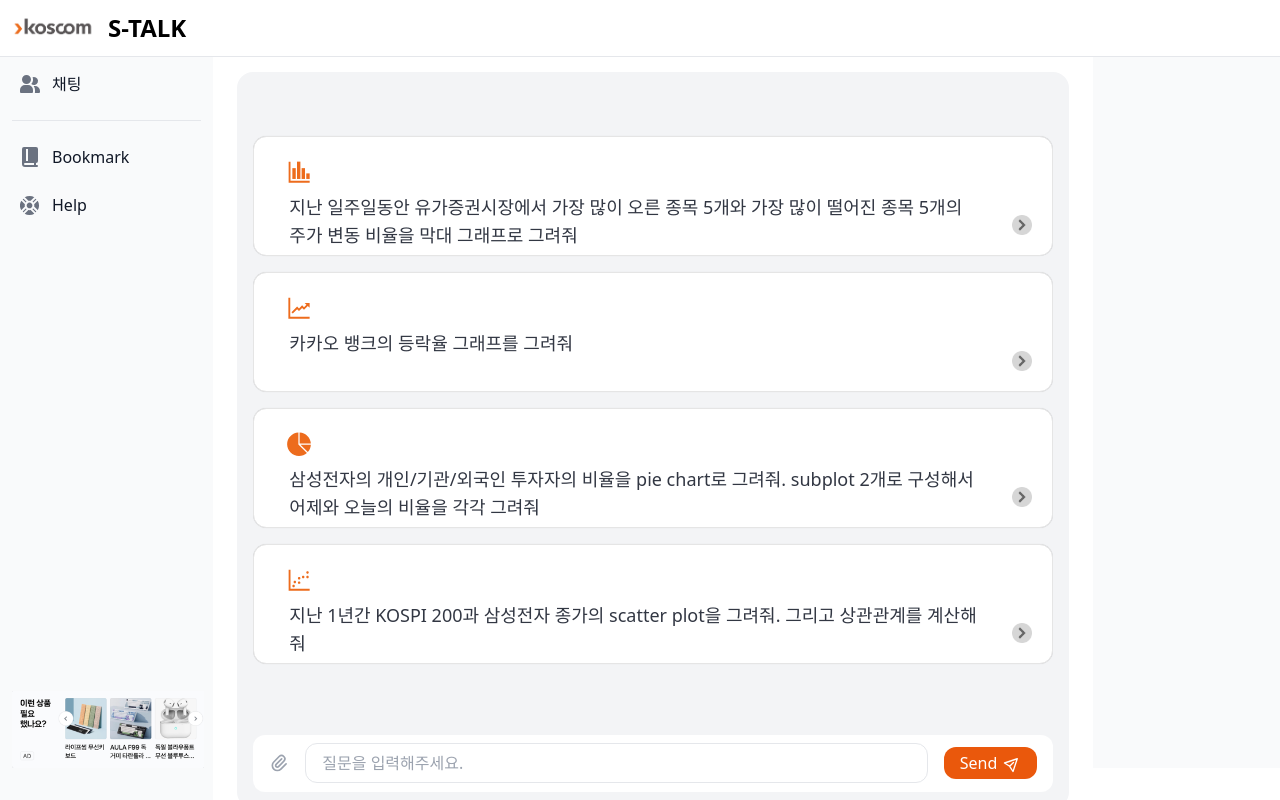
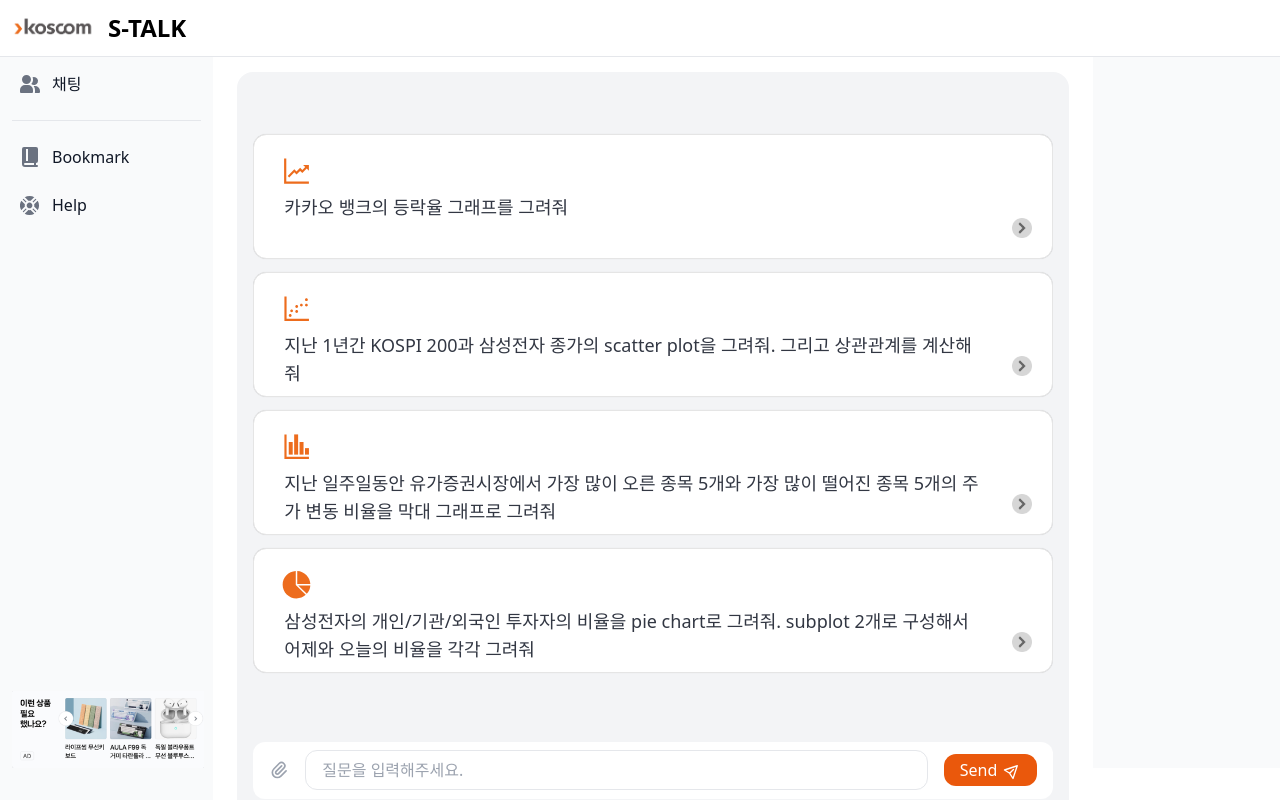
Before and after one commit to koscom-hackathon-2/frontend, a React (Create React App) app in the folder frontend/: page / in a window 1280 px wide. Built offline with nearby package versions, Linux system fonts and the light colour scheme; what tailwindcss-animated would draw is missing.

Commit message:
(no-issue) guide box css

```diff
--- a/frontend/src/App.js
+++ b/frontend/src/App.js
@@ -23,10 +23,10 @@
 
 function App() {
     const guideMsg = [
+        "카카오 뱅크의 등락율 그래프를 그려줘",
+        "지난 1년간 KOSPI 200과 삼성전자 종가의 scatter plot을 그려줘. 그리고 상관관계를 계산해줘",
         "지난 일주일동안 유가증권시장에서 가장 많이 오른 종목 5개와 가장 많이 떨어진 종목 5개의 주가 변동 비율을 막대 그래프로 그려줘",
-        "카카오 뱅크의 등락율 그래프를 그려줘",
         "삼성전자의 개인/기관/외국인 투자자의 비율을 pie chart로 그려줘. subplot 2개로 구성해서 어제와 오늘의 비율을 각각 그려줘",
-        "지난 1년간 KOSPI 200과 삼성전자 종가의 scatter plot을 그려줘. 그리고 상관관계를 계산해줘",
     ];
 
     const location = useLocation();
@@ -311,7 +311,7 @@
                                                                }}>
                                                                    <div className="guide-card animate-fade-up">
                                                                        <div className="icon1">
-                                                                           <img src={chart2}></img>
+                                                                           <img src={chart3}></img>
                                                                        </div>
                                                                        <div className="guide-text">{guideMsg[0]}</div>
                                                                        <div className="icon2">
@@ -323,7 +323,7 @@
                                                                    <div
                                                                        className="guide-card animate-fade-up animate-delay-100">
                                                                        <div className="icon1">
-                                                                           <img src={chart3}></img>
+                                                                           <img src={chart1}></img>
                                                                        </div>
                                                                        <div className="guide-text">{guideMsg[1]}</div>
                                                                        <div className="icon2">
@@ -335,7 +335,7 @@
                                                                    <div
                                                                        className="guide-card animate-fade-up animate-delay-200">
                                                                        <div className="icon1">
-                                                                           <img src={chart4}></img>
+                                                                           <img src={chart2}></img>
                                                                        </div>
                                                                        <div className="guide-text">{guideMsg[2]}</div>
                                                                        <div className="icon2">
@@ -347,7 +347,7 @@
                                                                    <div
                                                                        className="guide-card animate-fade-up animate-delay-300">
                                                                        <div className="icon1">
-                                                                           <img src={chart1}></img>
+                                                                           <img src={chart4}></img>
                                                                        </div>
                                                                        <div className="guide-text">{guideMsg[3]}</div>
                                                                        <div className="icon2">
--- a/frontend/src/index.css
+++ b/frontend/src/index.css
@@ -112,9 +112,9 @@
 }
 
 .guide-card {
-    margin: 1% auto;
+    margin: 0.8% auto;
     width: 800px;
-    height: 120px;
+    height: 125px;
     border-radius: 13.5px;
     box-shadow: 0 0 0.5px 0 rgba(23, 26, 31, 0.07), 0 0 1px 0 rgba(23, 26, 31, 0.12);
     border: solid 0.5px #e5e5e5;
@@ -134,17 +134,17 @@
     text-align: left;
     color: #323743;
     position: absolute;
-    bottom: 25px;
-    padding-left: 25px;
-    margin-bottom: 7px;
+    top: 47%;
+    padding-left: 20px;
+    /*margin-bottom: 8px;*/
     margin-left: 10px;
 }
 
 .guide-card .icon1 {
     width: 60px;
     height: 60px;
-    padding-left: 30px;
-    padding-top: 20px;
+    padding-left: 25px;
+    padding-top: 18px;
     position: absolute;
 }
 
```
Also changed, not shown: 1 other file (tests, documents, lock files or other folders).
